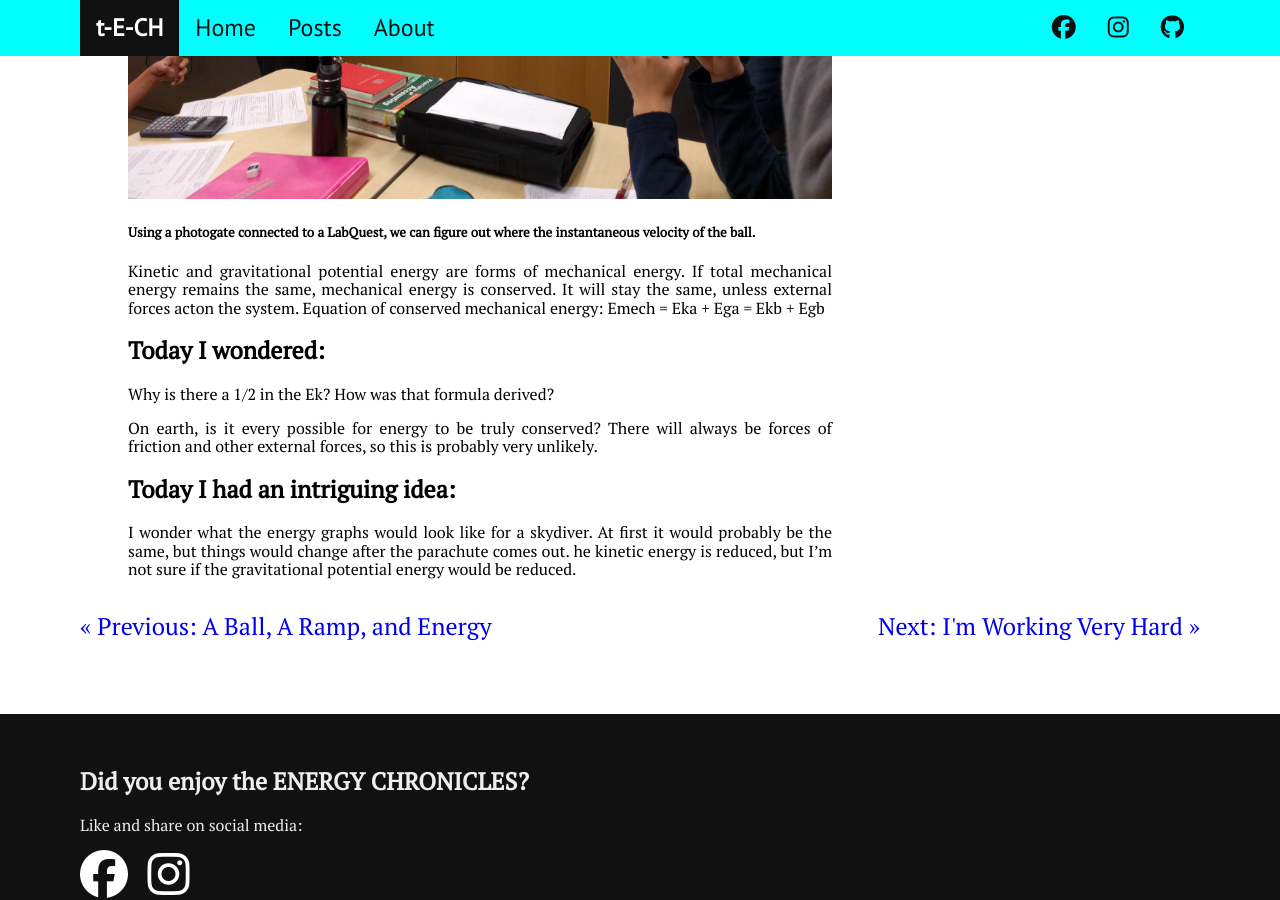
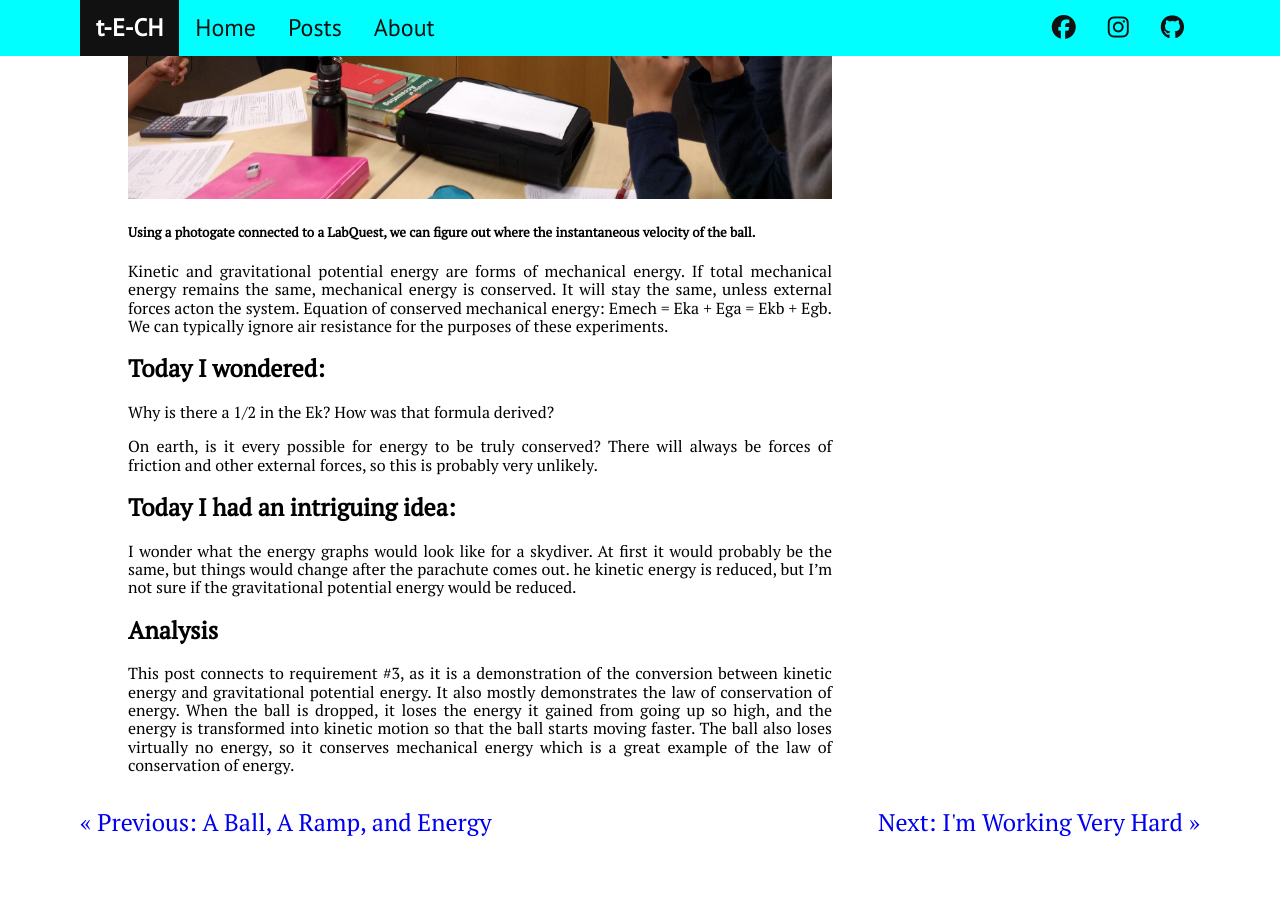
Before and after one commit to heliotrope3n/the-energy-chronicles, a Jekyll site: the page built from _posts/2017-11-22-Energy-of-A-Ball-Drop.md, in a window 1280 px wide and 900 px high, scrolled down 885 px. Built offline with Jekyll 4.4.1, drawn with Linux system fonts in a browser that asks for light colours; nearby versions of some CDN libraries; comment, search, counter and statistics services are not loaded.

Commit message:
more analysis

```diff
--- a/_posts/2017-11-22-Energy-of-A-Ball-Drop.md
+++ b/_posts/2017-11-22-Energy-of-A-Ball-Drop.md
@@ -19,7 +19,7 @@ Equations: potential: Eg = mgy, Ek = 1/2 mv^2 When they equate, as is in free fa
 
 ##### Using a photogate connected to a LabQuest, we can figure out where the instantaneous velocity of the ball.
 
-Kinetic and gravitational potential energy are forms of mechanical energy. If total mechanical energy remains the same, mechanical energy is conserved. It will stay the same, unless external forces acton the system. Equation of conserved mechanical energy: Emech = Eka + Ega = Ekb + Egb
+Kinetic and gravitational potential energy are forms of mechanical energy. If total mechanical energy remains the same, mechanical energy is conserved. It will stay the same, unless external forces acton the system. Equation of conserved mechanical energy: Emech = Eka + Ega = Ekb + Egb. We can typically ignore air resistance for the purposes of these experiments.
 
 ## Today I wondered:
 
@@ -30,3 +30,7 @@ On earth, is it every possible for energy to be truly conserved? There will alwa
 ## Today I had an intriguing idea:
 
 I wonder what the energy graphs would look like for a skydiver. At first it would probably be the same, but things would change after the parachute comes out. he kinetic energy is reduced, but I'm not sure if the gravitational potential energy would be reduced.
+
+## Analysis
+
+This post connects to requirement #3, as it is a demonstration of the conversion between kinetic energy and gravitational potential energy. It also mostly demonstrates the law of conservation of energy. When the ball is dropped, it loses the energy it gained from going up so high, and the energy is transformed into kinetic motion so that the ball starts moving faster. The ball also loses virtually no energy, so it conserves mechanical energy which is a great example of the law of conservation of energy.
```
Also changed, not shown: _posts/2017-11-21-A-Ball-A-Ramp-and-Energy.md (+4 -0 lines).
